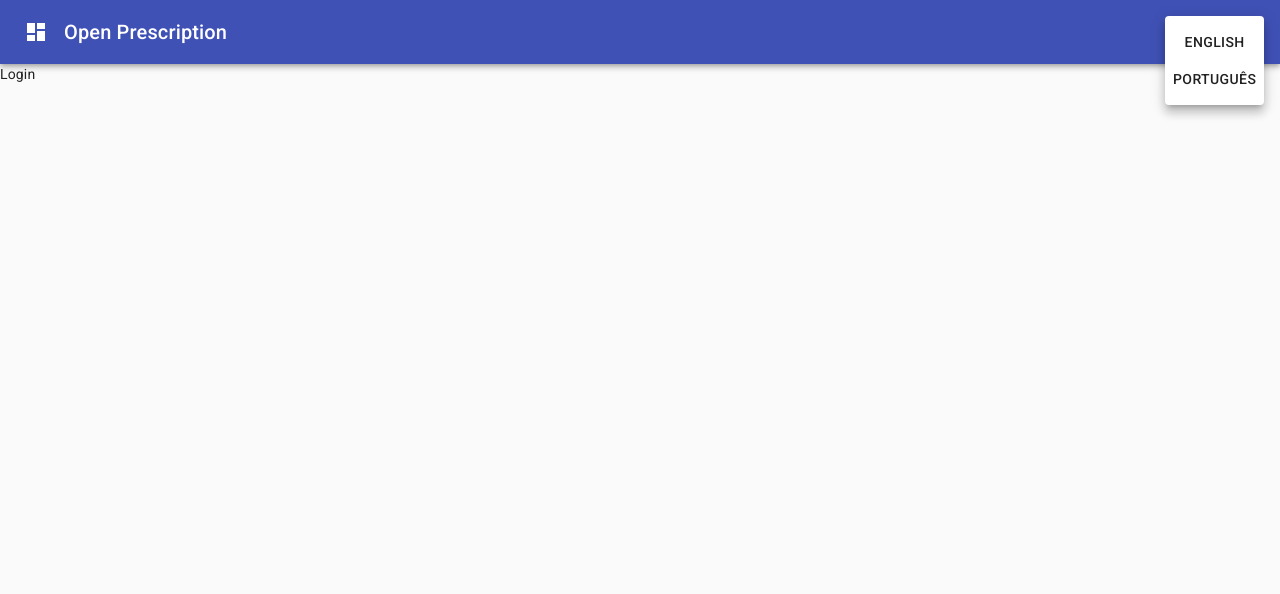
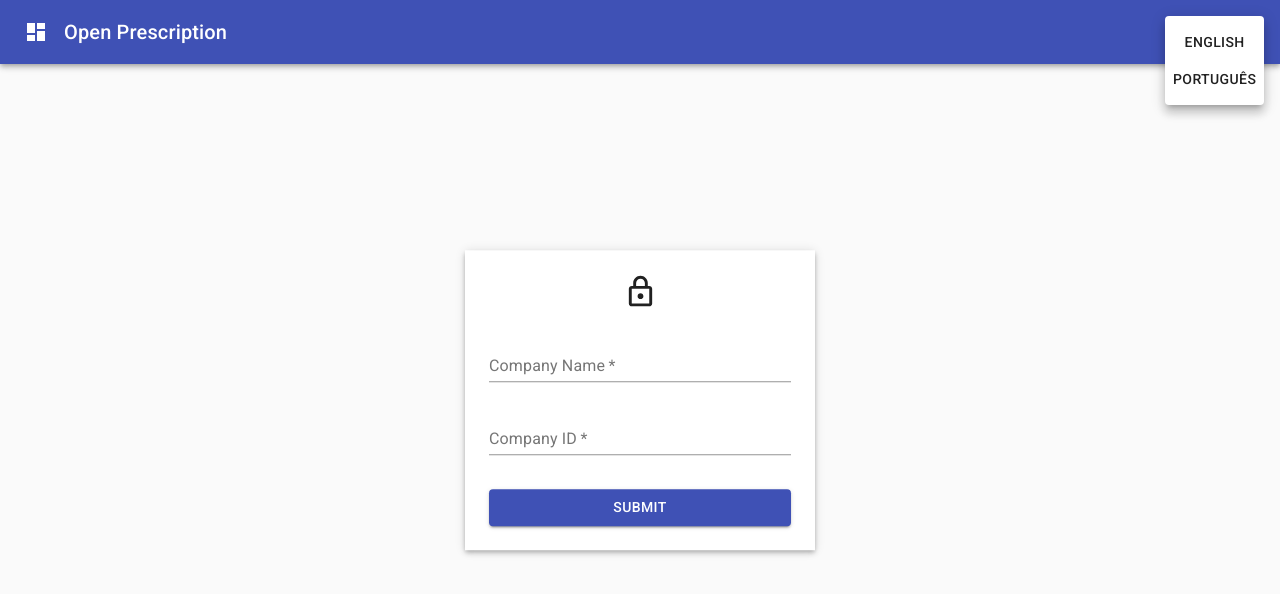
Before and after one commit to OpenPrescription/openprescription-doctor, a React (Create React App) app: page /login in a window 1280 px wide. Both pictures are taken after a click on the button "EN". Shown: the top 594 px of the page. Built offline with nearby package versions, Linux system fonts and the light colour scheme.

Commit message:
QR Code exipiration and login

```diff
--- a/public/index.html
+++ b/public/index.html
@@ -25,7 +25,7 @@
       Learn how to configure a non-root public URL by running `npm run build`.
     -->
     <link rel="stylesheet" href="https://fonts.googleapis.com/css?family=Roboto:300,400,500,700&display=swap" />
-    <title>Open Prescription - Pharmacy</title>
+    <title>Open Prescription - Doctor</title>
   </head>
   <body>
     <noscript>You need to enable JavaScript to run this app.</noscript>
--- a/src/components/BlockchainIdAuth/index.jsx
+++ b/src/components/BlockchainIdAuth/index.jsx
@@ -78,7 +78,7 @@ export default ({
   useEffect(() => {
     if (!qrcode) getQRCode();
     setAuthIntervalStatus(active);
-  },[]);
+  }, [ qrcode ]);
 
   return (
     <div>
--- a/src/components/GuestHeader/index.jsx
+++ b/src/components/GuestHeader/index.jsx
@@ -1,37 +1,88 @@
-import React from "react";
+import React, { useState } from "react";
 import AppBar from "@material-ui/core/AppBar";
 import DashboardIcon from "@material-ui/icons/Dashboard";
+import CssBaseline from "@material-ui/core/CssBaseline";
 import Toolbar from "@material-ui/core/Toolbar";
 import Typography from "@material-ui/core/Typography";
-import IconButton from "@material-ui/core/IconButton";
+import Button from "@material-ui/core/Button";
+import Menu from "@material-ui/core/Menu";
+import MenuItem from "@material-ui/core/Button"
 import { makeStyles } from "@material-ui/core/styles";
-import Button from "@material-ui/core/Button";
-import CssBaseline from "@material-ui/core/CssBaseline";
+import KeyboardArrowDownIcon from "@material-ui/icons/KeyboardArrowDown";
+import { useTranslation } from "react-i18next";
 
 const useStyles = makeStyles((theme) => ({
-  menuButton: {
-    marginRight: theme.spacing(2),
-  },
   icon: {
     marginRight: theme.spacing(2),
   },
+  heroContent: {
+    backgroundColor: theme.palette.background.paper,
+    padding: theme.spacing(8, 0, 6),
+  },
+  title: {
+    flexGrow: 1,
+  },
+  menuItemBlock: {
+    display: 'block',
+    width: '100%'
+  }
 }));
 
 export default () => {
   const classes = useStyles();
+  const { i18n } = useTranslation();
+  const [language, setLanguage] = useState(i18n.language);
+  const [anchorEl, setAnchorEl] = React.useState(null);
+
+  const handleSelectLanguage = (event, lang) => {
+    if (!lang) return setAnchorEl(event.currentTarget);
+    i18n.changeLanguage(lang);
+    setLanguage(lang);
+    setAnchorEl(null);
+  };
+
+  const handleClose = () => {
+    setAnchorEl(null);
+  };
+
   return (
-    <header >
+    <header>
       <CssBaseline />
       <AppBar position="relative">
         <Toolbar>
-          <IconButton edge="start"  className={classes.menuButton} color="inherit" aria-label="menu">
-            <DashboardIcon className={classes.icon} />
-          </IconButton>
-          <Typography variant="h6" color="inherit" className={classes.title}>
+          <DashboardIcon className={classes.icon} />
+          <Typography
+            variant="h6"
+            color="inherit"
+            noWrap
+            className={classes.title}
+          >
             Open Prescription
           </Typography>
-          <Button color="inherit">Login</Button>
+          <Button
+            color="inherit"
+            aria-controls="language-menu"
+            aria-haspopup="true"
+            onClick={handleSelectLanguage}
+          >
+            {language}
+            <KeyboardArrowDownIcon />
+          </Button>
         </Toolbar>
+        <Menu
+          id="language-menu"
+          anchorEl={anchorEl}
+          open={Boolean(anchorEl)}
+          onClose={handleClose}
+          keepMounted
+        >
+          <MenuItem className={classes.menuItemBlock} onClick={(e) => handleSelectLanguage(e, "en")}>
+            English
+          </MenuItem>
+          <MenuItem className={classes.menuItemBlock} onClick={(e) => handleSelectLanguage(e, "pt")}>
+            Português
+          </MenuItem>
+        </Menu>
       </AppBar>
     </header>
   );
--- a/src/components/Header/index.jsx
+++ b/src/components/Header/index.jsx
@@ -10,6 +10,8 @@ import MenuItem from "@material-ui/core/Button"
 import { makeStyles } from "@material-ui/core/styles";
 import KeyboardArrowDownIcon from "@material-ui/icons/KeyboardArrowDown";
 import { useTranslation } from "react-i18next";
+import { useAuth } from "../../contexts/Auth";
+import ExitToAppIcon from '@material-ui/icons/ExitToApp';
 
 const useStyles = makeStyles((theme) => ({
   icon: {
@@ -33,6 +35,7 @@ export default () => {
   const { i18n } = useTranslation();
   const [language, setLanguage] = useState(i18n.language);
   const [anchorEl, setAnchorEl] = React.useState(null);
+  const { logout } = useAuth();
 
   const handleSelectLanguage = (event, lang) => {
     if (!lang) return setAnchorEl(event.currentTarget);
@@ -43,6 +46,10 @@ export default () => {
 
   const handleClose = () => {
     setAnchorEl(null);
+  };
+
+  const handleLogout = () => {
+    logout();
   };
 
   return (
@@ -68,6 +75,14 @@ export default () => {
             {language}
             <KeyboardArrowDownIcon />
           </Button>
+          <Button
+            color="inherit"
+            aria-controls="language-menu"
+            aria-haspopup="true"
+            onClick={handleLogout}
+          >
+            <ExitToAppIcon/>
+          </Button>
         </Toolbar>
         <Menu
           id="language-menu"
--- a/src/components/PrescriptionForm/index.jsx
+++ b/src/components/PrescriptionForm/index.jsx
@@ -11,7 +11,7 @@ import Checkbox from "@material-ui/core/Checkbox";
 import Button from "@material-ui/core/Button";
 import { useForm } from "react-hook-form";
 import FormHelperText from "@material-ui/core/FormHelperText";
-import sha256 from "js-sha256";
+import { toSha256 } from "../../helpers";
 
 const useStyles = makeStyles((theme) => ({
   formContent: {
@@ -42,10 +42,15 @@ export default ({ onSubmit }) => {
   const [prescriptionFile, setPrescriptionFile] = useState(null);
   const [hash, setHash] = useState(null);
 
-  const onUploadPrescription = (files) => {};
+  const onUploadPrescription = async (files) => {
+    setPrescriptionFile(files[0]);
+    const fileCheckSum = await toSha256(files[0]);
+    setHash(fileCheckSum);
+  };
 
   const handleFormSubmit = (data) => {
     data.expirationDate = selectExpiredDate;
+    data.hash = hash;
     if (typeof onSubmit === "function") onSubmit(data);
   };
 
@@ -77,6 +82,7 @@ export default ({ onSubmit }) => {
               ref: register({ required: true }),
             }}
           />
+          <div>{hash}</div>
           {errors.prescriptionFile && (
             <FormHelperText error={Boolean(errors.prescriptionFile)}>
               <Trans i18nKey="patientPrescriptionFieldRequiredError">
@@ -152,29 +158,6 @@ export default ({ onSubmit }) => {
         <FormControl className={classes.formControl}>
           <TextField
             required
-            id="doctorCompanyId"
-            name="doctorCompanyId"
-            label={t("doctorCompanyIDLabel")}
-            autoComplete="dccompanyid"
-            inputRef={register({ required: true })}
-            error={Boolean(errors.doctorCompanyId)}
-          />
-          {errors.patientId && (
-            <FormHelperText error={true}>
-              <Trans i18nKey="doctorCompanyFieldRequiredError">
-                Doctor Company ID is required
-              </Trans>
-            </FormHelperText>
-          )}
-          <FormHelperText>
-            <Trans i18nKey="doctorCompanyIDHelper">
-              Doctor Company ID is required
-            </Trans>
-          </FormHelperText>
-        </FormControl>
-        <FormControl className={classes.formControl}>
-          <TextField
-            required
             id="maxUses"
             name="maxUses"
             label={t("maxUsesLabel")}
--- a/src/constants/index.js
+++ b/src/constants/index.js
@@ -1,2 +1 @@
-export const USER_STORAGE_KEY = "USER_DATA";
-export const ORIGINALMY_API_URL = "https://api1.originalmy.com";
+export const USER_STORAGE_KEY = "pNFTF4v6Vt7CXqME";
--- a/src/contexts/Auth/index.jsx
+++ b/src/contexts/Auth/index.jsx
@@ -1,22 +1,20 @@
-import React, { useState } from "react";
-import FullPageSpinner from "../../components/FullPageSpinner";
-const AuthContext = React.createContext();
+import React, { createContext } from "react";
+import { USER_STORAGE_KEY } from "../../constants";
+import { useStateWithLocalStorage } from "../../helpers";
+
+const AuthContext = createContext();
 
 function AuthProvider(props) {
-  const [data, setData] = useState({
-    user: true
-  });
+  const [user, setUser] = useStateWithLocalStorage(USER_STORAGE_KEY);
 
-  if (false) {
-    return <FullPageSpinner />;
-  }
-  const login = loginData => {}; // make a login request
-  const register = userData => {}; // register the user
-  const logout = () => {}; // clear the token in localStorage and the user data
+  const login = (data) => setUser(data); // make a login request
+
+  const register = (userData) => {}; // register the user
+  const logout = () => setUser(null); // clear the token in localStorage and the user data
 
   return (
     <AuthContext.Provider
-      value={{ data, login, logout, register }}
+      value={{ data: { user }, login, logout, register }}
       {...props}
     />
   );
--- a/src/helpers/index.js
+++ b/src/helpers/index.js
@@ -1,5 +1,5 @@
 import { useState, useEffect } from "react";
-import { initReactI18next } from "react-i18next";
+import sha256 from "js-sha256";
 
 export const useStateWithLocalStorage = (localStorageKey) => {
   const dataStorageItem = localStorage.getItem(localStorageKey);
@@ -11,3 +11,19 @@ export const useStateWithLocalStorage = (localStorageKey) => {
   }, [value]);
   return [value, setValue];
 };
+
+export const toBase64 = (file) =>
+  new Promise((resolve, reject) => {
+    const reader = new FileReader();
+    reader.readAsDataURL(file);
+    reader.onload = () => resolve(reader.result);
+    reader.onerror = (error) => reject(error);
+  });
+
+export const toSha256 = (file) =>
+  new Promise((resolve, reject) => {
+    const reader = new FileReader();
+    reader.readAsOriginalMy(file);
+    reader.onload = (e) => resolve(sha256(e.target.result));
+    reader.onerror = (error) => reject(error);
+  });
--- a/src/screens/Home/index.jsx
+++ b/src/screens/Home/index.jsx
@@ -12,7 +12,8 @@ import SignPrescription from "../../components/SignPrescription";
 import PrescriptionForm from "../../components/PrescriptionForm";
 import { createPrescription } from "../../data/prescriptions";
 import moment from "moment";
-import sha256 from "js-sha256";
+import { useUser } from "../../contexts/User";
+import { toSha256, toBase64 } from "../../helpers";
 
 const useStyles = makeStyles((theme) => ({
   icon: {
@@ -37,6 +38,7 @@ export default () => {
   const [prescription, setPrescription] = useState(false);
   const [validationError, setValidationError] = useState(null);
   const [creationResponse, setCreationResponse] = useState(false);
+  const user = useUser();
 
   const onValidateDoctorId = (isValid, doctorId) => {
     if (isValid) {
@@ -50,27 +52,14 @@ export default () => {
     }
   };
 
-  const toBase64 = (file) =>
-    new Promise((resolve, reject) => {
-      const reader = new FileReader();
-      reader.readAsDataURL(file);
-      reader.onload = () => resolve(reader.result);
-      reader.onerror = (error) => reject(error);
-    });
-
-  const toSha256 = (file) =>
-    new Promise((resolve, reject) => {
-      const reader = new FileReader();
-      reader.readAsOriginalMy(file);
-      reader.onload = (e) => resolve(sha256(e.target.result));
-      reader.onerror = (error) => reject(error);
-    });
-
   const sendPrescription = async (data) => {
     try {
       const base64File = await toBase64(data.prescriptionFile[0]);
-      data.hash = await toSha256(data.prescriptionFile[0]);
       data.prescriptionFile = base64File;
+      data.company = {
+        id: user.companyId,
+        name: user.companyName,
+      };
       await createPrescription(data);
       window.scrollTo(0, 0);
       setCreationResponse("success");
@@ -98,7 +87,6 @@ export default () => {
   const onSubmitPrescription = async (data) => {
     const doctorId = getDoctorId();
     data.doctorId = doctorId;
-    data.hash = await toSha256(data.prescriptionFile[0]);
     setPrescription(data);
     if (!doctorId) {
       return toggleDoctorIdRequest(true);
--- a/src/screens/Login/index.jsx
+++ b/src/screens/Login/index.jsx
@@ -1,5 +1,118 @@
-import React from "react";
+import React, { useState, useEffect } from "react";
+import { USER_STORAGE_KEY } from "../../constants";
+import { makeStyles } from "@material-ui/core/styles";
+import Button from "@material-ui/core/Button";
+import TextField from "@material-ui/core/TextField";
+import Container from "@material-ui/core/Container";
+import LockOutlinedIcon from "@material-ui/icons/LockOutlined";
+import { Redirect, useHistory, useLocation } from "react-router-dom";
+import { useForm } from "react-hook-form";
+import FormHelperText from "@material-ui/core/FormHelperText";
+import { Trans, useTranslation } from "react-i18next";
+import { useAuth } from "../../contexts/Auth";
+// JAVASCRIPT
+// -------------------------------------------------------------------
 
 export default () => {
-  return <div>Login</div>;
+  const [loggedIn, setLoggedIn] = useState(false);
+  let history = useHistory();
+  let location = useLocation();
+  let { from } = location.state || { from: { pathname: "/" } };
+  const { login } = useAuth();
+
+  const onSubmit = ({ documentId, companyId, name, companyName }) => {
+    login({ documentId, companyId, name, companyName });
+    history.replace(from);
+  };
+
+  const useStyles = makeStyles((theme) => ({
+    container: {
+      boxShadow:
+        "0px 2px 4px -1px rgba(0,0,0,0.2), 0px 4px 5px 0px rgba(0,0,0,0.14), 0px 1px 10px 0px rgba(0,0,0,0.12)",
+      position: "absolute",
+      left: "50%",
+      top: "50%",
+      transform: "translate(-50%, -50%)",
+      padding: theme.spacing(3, 3, 3, 3),
+      backgroundColor: theme.palette.background.paper,
+      maxWidth: 350,
+    },
+    icon: {
+      display: "block",
+      margin: "0 auto 20px",
+    },
+    input: {
+      marginBottom: "20px",
+    },
+    button: {
+      display: "block",
+      margin: "30px auto 0",
+      width: "100%",
+    },
+  }));
+
+  const { container, icon, input, button } = useStyles();
+  const { register, handleSubmit, watch, errors } = useForm();
+  const { t } = useTranslation();
+
+  if (loggedIn) return <Redirect to="/" />;
+
+  return (
+    <section>
+      <form noValidate onSubmit={handleSubmit(onSubmit)}>
+        <Container maxWidth="sm" className={container}>
+          <LockOutlinedIcon fontSize="large" className={icon} />
+          <TextField
+            autoFocus
+            margin="dense"
+            id="companyName"
+            name="companyName"
+            label={t("companyName")}
+            type="text"
+            fullWidth
+            required
+            className={input}
+            error={Boolean(errors.companyName)}
+            inputProps={{
+              ref: register({ required: true }),
+            }}
+          />
+          {errors.companyName && (
+            <FormHelperText error={true}>
+              <Trans i18nKey="companyNameRequired">
+                Document ID is required
+              </Trans>
+            </FormHelperText>
+          )}
+          <TextField
+            margin="dense"
+            id="companyId"
+            name="companyId"
+            label={t("companyId")}
+            type="text"
+            fullWidth
+            required
+            error={Boolean(errors.companyId)}
+            inputProps={{
+              ref: register({ required: true }),
+            }}
+          />
+          {errors.companyId && (
+            <FormHelperText error={true}>
+              <Trans i18nKey="companyIdRequired">Company ID is required</Trans>
+            </FormHelperText>
+          )}
+
+          <Button
+            type="submit"
+            variant="contained"
+            color="primary"
+            className={button}
+          >
+            Submit
+          </Button>
+        </Container>
+      </form>
+    </section>
+  );
 };
--- a/src/translations/en.js
+++ b/src/translations/en.js
@@ -29,4 +29,6 @@ export default {
     "Prescription created with success. A e-mail was sent to patient with prescription document.",
   prescriptionUnkownErrorMessage:
     "Could not create prescription. Please, try later.",
+  companyName: "Company Name",
+  companyId: "Company ID",
 };
--- a/src/translations/pt.js
+++ b/src/translations/pt.js
@@ -29,4 +29,6 @@ export default {
     "Receita criada com sucesso. Uma cópia foi enviado para o paciente por e-mail.",
   prescriptionUnkownErrorMessage:
     "Não foi possível cadastrar a receita. Tente novamente mais tarde.",
+  companyName: "Nome da empresa",
+  companyId: "CNPJ",
 };
```
